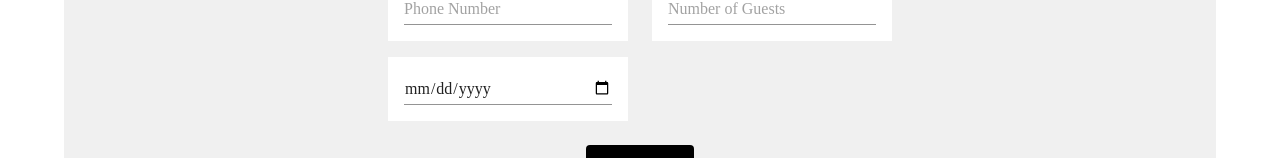
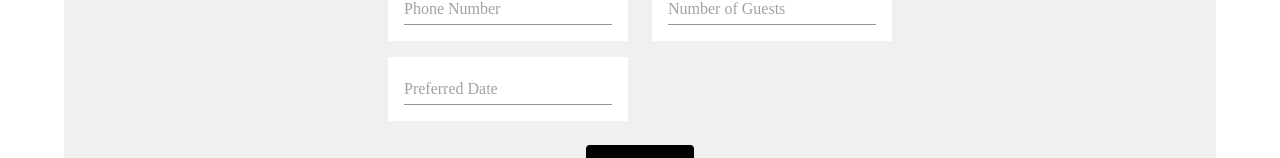
Before and after one commit to thomas-corrado/TBCGuides, a Next.js app: page /reservations in a window 1280 px wide. Shown: the part 522-680 px from the top of the page. Built offline with nearby package versions, Linux system fonts and the light colour scheme; a web font is replaced by a local one; what @washingtonpost/wpds-ui-kit would draw is missing.

Commit message:
first try at form fix

```diff
--- a/components/ReservationsPage/ReservationForm.js
+++ b/components/ReservationsPage/ReservationForm.js
@@ -1,6 +1,7 @@
 import * as React from "react";
 import { useState } from "react";
-import { Box, Stack, TextField, Button, Typography, Grid } from "@mui/material";
+import { Box, Stack, TextField, Button, Typography, Grid, } from "@mui/material";
+
 import CreateIcon from "@mui/icons-material/Create";
 import EmailIcon from "@mui/icons-material/Email";
 import PhoneIcon from "@mui/icons-material/Phone";
@@ -15,6 +16,7 @@ const ReservationForm = () => {
     const [varPhone, setPhone] = useState("");
     const [varGuests, setGuests] = useState("");
     const [varDate, setDate] = useState("");
+    const [calendarType, setCalendarType] = useState('text')
 
     var submitName;
     var submitEmail;
@@ -22,6 +24,7 @@ const ReservationForm = () => {
     var submitGuests;
     var submitDate;
     var submitEmoji = "❌";
+
 
     function consolidateData(
       inName,
@@ -96,7 +99,7 @@ const ReservationForm = () => {
       },
       {
         label: "Preferred Date",
-        type: "date",
+        type: calendarType,
         value: varDate,
         required: false,
         shrink: true,
@@ -154,7 +157,17 @@ const ReservationForm = () => {
                         value={item.value}
                         onChange={(e) => item.functionName(e.target.value)}
                         className="reservation-text-field"
+                        inputProps={{
+                          onFocus: () => {
 
+                            item.label === "Preferred Date" ? setCalendarType("date") : null;
+                          },
+                          onBlur: () => {
+                            item.label === "Preferred Date"
+                              ? setCalendarType("text")
+                              : null;
+                          },
+                        }}
                       />
                     </Box>
                   </Grid>
```
